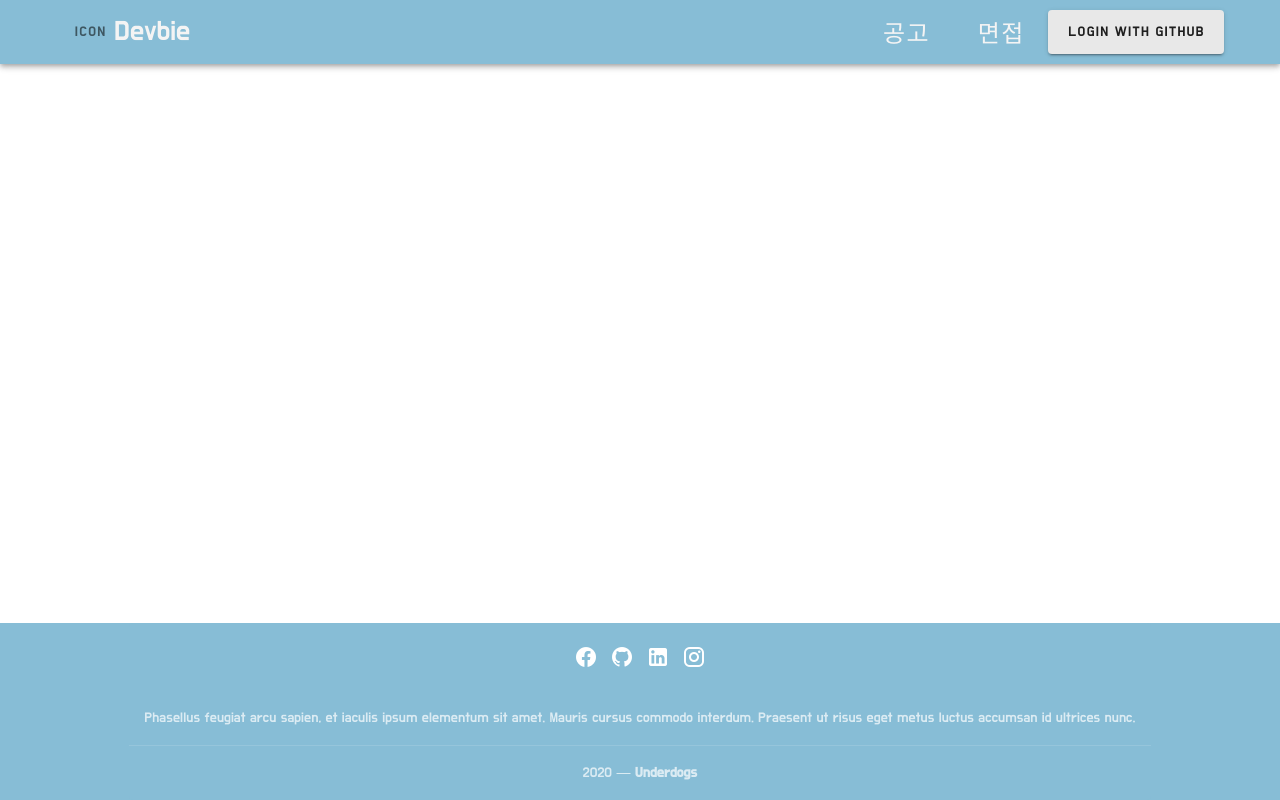
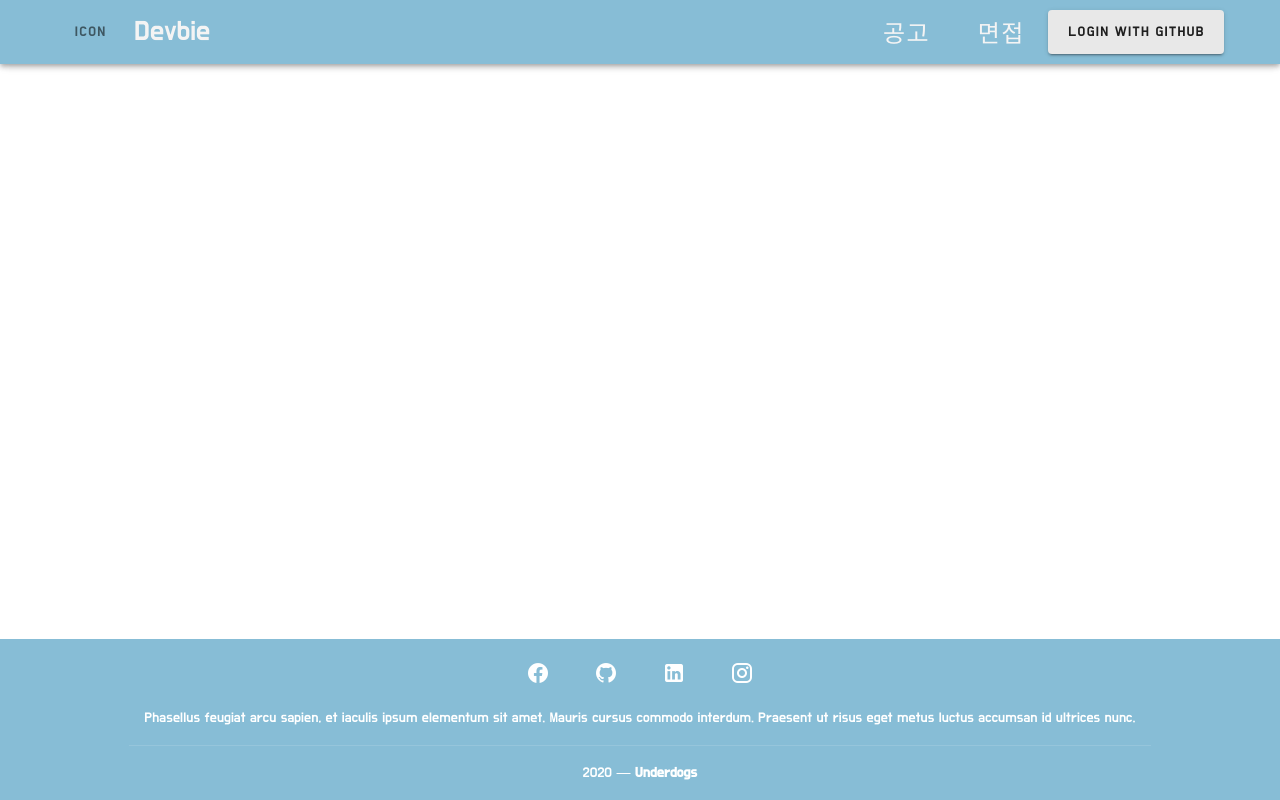
Before and after one commit to woowacourse-teams/2020-devbie, a Vue app in the folder src/frontend/: page / in a window 1280 px wide. Built offline with nearby package versions, Linux system fonts and the light colour scheme.

Commit message:
feature: v-app으로 변경하고, nav-bar 버튼 css 조정

```diff
--- a/src/frontend/src/App.vue
+++ b/src/frontend/src/App.vue
@@ -1,11 +1,11 @@
 <template>
-  <div id="app">
+  <v-app id="app">
     <navigation-bar :isLoggedIn="isLoggedIn" @logout="logout"></navigation-bar>
     <transition name="page">
       <router-view></router-view>
     </transition>
     <footer-bar></footer-bar>
-  </div>
+  </v-app>
 </template>
 
 <script>
@@ -53,7 +53,7 @@
 </script>
 
 <style>
-body {
+#app {
   font-family: "Do Hyeon", sans-serif;
 }
 .page-enter-active,
--- a/src/frontend/src/components/NavagationBar.vue
+++ b/src/frontend/src/components/NavagationBar.vue
@@ -52,6 +52,8 @@
 .navigation-menu {
   font-size: 24px;
   color: #f4f4f4;
+  margin: 0;
+  padding: 0;
 }
 
 #login-btn {
```
